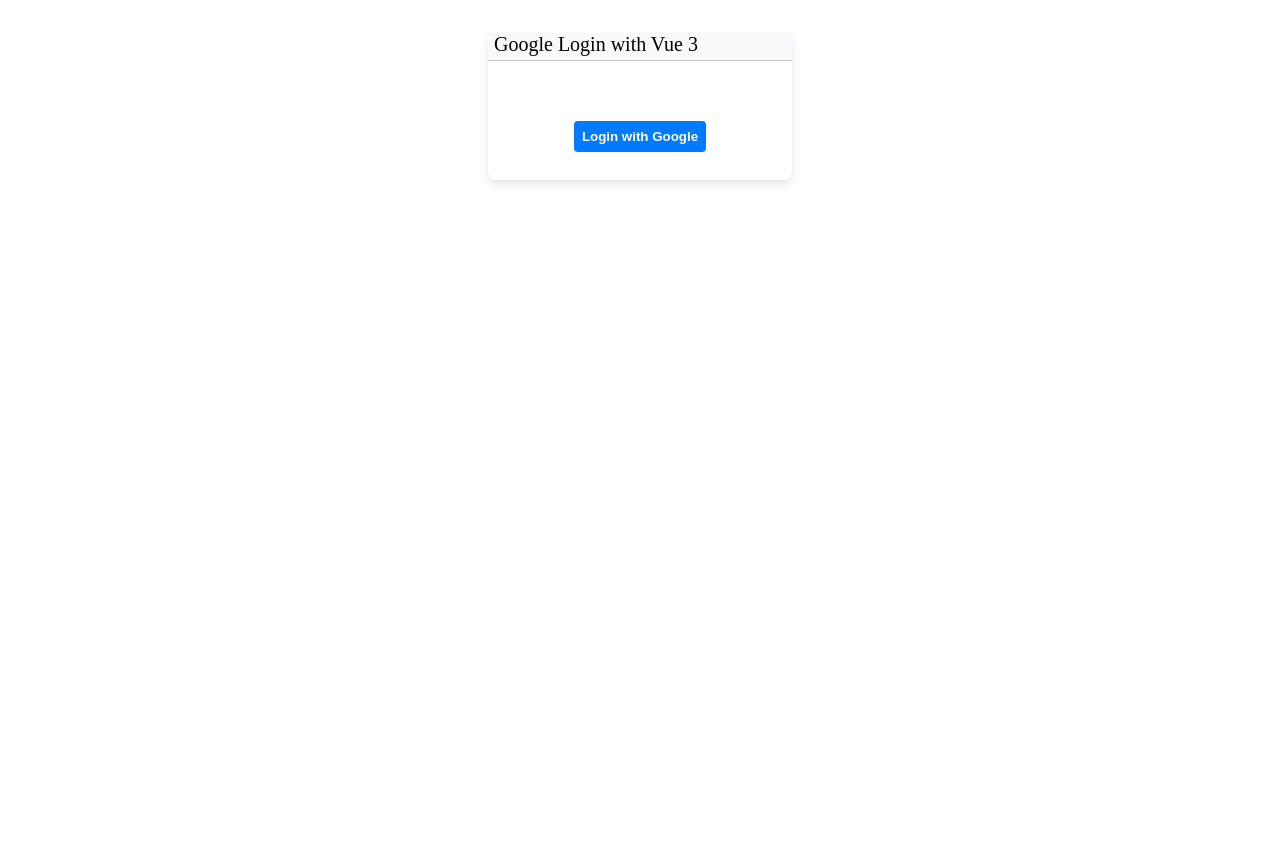
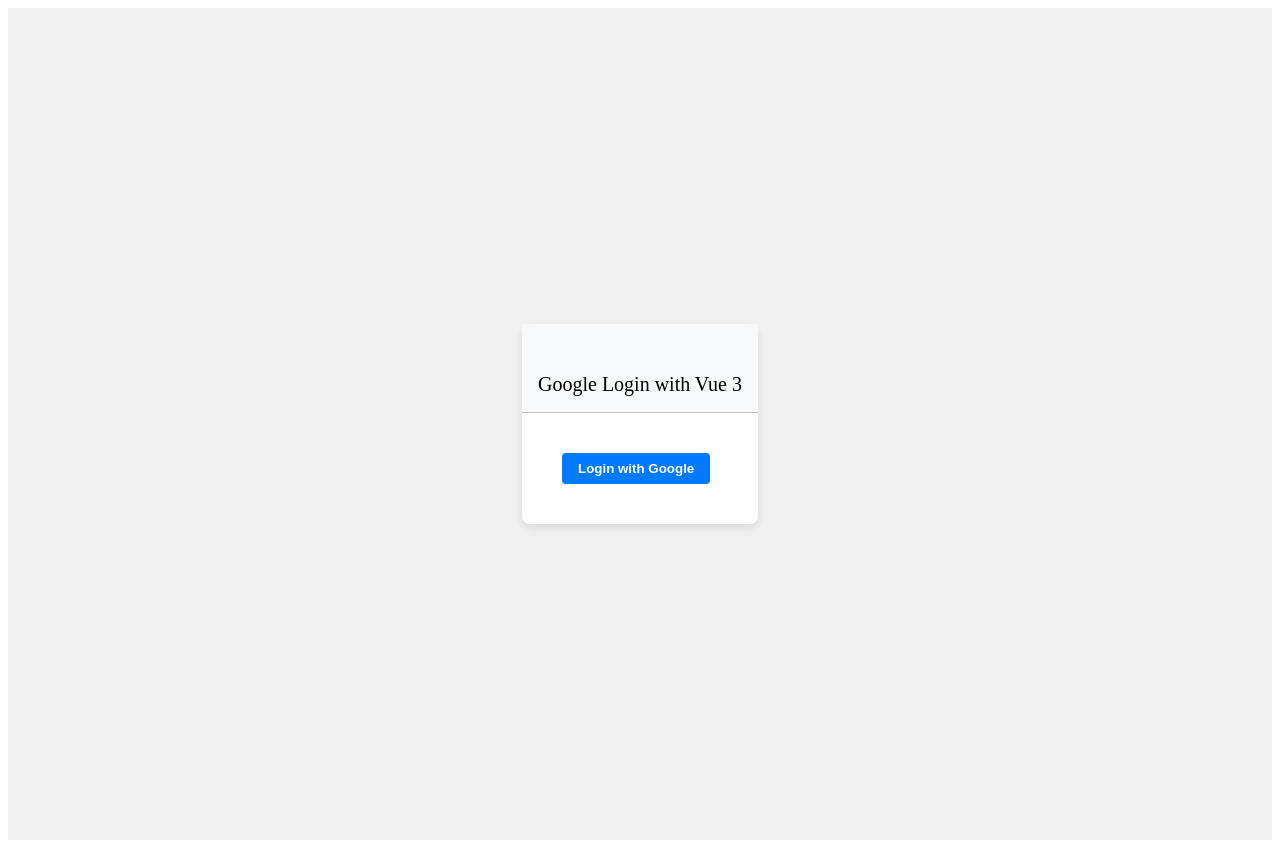
Before and after one commit to Elcand/vue-google, a Vue app: page / in a window 1280 px wide. Before the commit the page ends 800 px from the top, so only its background shows below. Built offline with nearby package versions, Linux system fonts and the light colour scheme; what vue3-google-login would draw is missing.

Commit message:
feat: make page profile

```diff
--- a/src/App.vue
+++ b/src/App.vue
@@ -1,7 +1,37 @@
 <script setup>
-import { ref } from "vue";
+import { ref, onMounted } from "vue";
 import { googleTokenLogin } from "vue3-google-login";
+import axios from "axios";
+
 const accessToken = ref(localStorage.getItem("accessToken"));
+const profile = ref(JSON.parse(localStorage.getItem("profile")));
+const fetchUserProfile = async (token) => {
+  try {
+    const res = await axios.get(
+      "https://www.googleapis.com/oauth2/v1/userinfo",
+      {
+        headers: {
+          Authorization: `Bearer ${token}`,
+          Accept: "application/json",
+        },
+        params: {
+          access_token: token,
+        },
+      }
+    );
+
+    profile.value = res.data;
+    localStorage.setItem("profile", JSON.stringify(res.data));
+  } catch (error) {
+    console.error("Failed to fetch user profile:", error);
+  }
+};
+
+onMounted(() => {
+  if (accessToken.value && !profile.value) {
+    fetchUserProfile(accessToken.value);
+  }
+});
 
 const login = () => {
   googleTokenLogin().then((response) => {
@@ -20,13 +50,34 @@
             <h5 class="card-title mb-0">Google Login with Vue 3</h5>
           </div>
           <div class="card-body">
-            <div class="alert text-center">
-              <div v-show="accessToken" className="alert alert-success">
-                Login Success.
+            <div class="text-center">
+              <div v-if="profile">
+                <div class="text-center mb-3">
+                  <img
+                    id="profile"
+                    :src="profile.picture"
+                    class="rounded-circle bg-dark p-2 shadow"
+                    alt="User profile"
+                  />
+                </div>
+                <table class="table table-striped table-bordered">
+                  <tbody>
+                    <tr>
+                      <td id="name" class="fw-bold">Full Name</td>
+                      <td>{{ profile.name }}</td>
+                    </tr>
+                    <tr>
+                      <td id="email" class="fw-bold">Email Address</td>
+                      <td>{{ profile.email }}</td>
+                    </tr>
+                  </tbody>
+                </table>
               </div>
-              <button class="btn btn-primary" @click="login">
-                Login with Google
-              </button>
+              <div v-else>
+                <button class="btn btn-primary" @click="login">
+                  Login with Google
+                </button>
+              </div>
             </div>
           </div>
         </div>
@@ -37,30 +88,31 @@
 
 <style scoped>
 .container {
-  margin-top: 2rem;
-  margin-left: 10rem;
-  margin-right: 10rem;
-  padding-left: 10rem;
-  padding-right: 10rem;
+  min-height: 100vh;
+  display: flex;
+  align-items: center;
+  justify-content: center;
+  background-color: #f1f1f1;
+  padding: 1rem;
 }
 
 .card {
+  width: 100%;
+  max-width: 500px;
   border-radius: 0.5rem;
   box-shadow: 0 0.25rem 0.5rem rgba(0, 0, 0, 0.1);
-  margin-left: 10rem;
-  margin-right: 10rem;
+  background-color: white;
 }
 
 .card-header {
   background-color: #f8f9fa;
   border-bottom: 1px solid #c3c3c3;
-  margin-bottom: 2rem;
-  padding-bottom: 4px;
-  padding-left: 6px;
+  padding: 1rem;
+  text-align: center;
 }
 
 .card-body {
-  text-align: center;
+  padding: 1.5rem;
 }
 
 .card-title {
@@ -69,10 +121,62 @@
   font-weight: 500;
 }
 
-.alert {
+#profile {
+  width: 120px;
+  height: 120px;
+  border-radius: 50%;
+  object-fit: cover;
+  border: 3px solid #007bff;
+  padding: 5px;
+  background-color: white;
+  box-shadow: 0 0 10px rgba(0, 0, 0, 0.15);
+  transition: transform 0.3s ease;
   margin-bottom: 1rem;
-  padding: 0.75rem 1.25rem;
-  border-radius: 0.25rem;
+}
+
+#profile:hover {
+  transform: scale(1.05);
+}
+
+#name,
+#email {
+  font-weight: bold;
+  color: #4b0082;
+  font-size: 1rem;
+  padding: 0.5rem;
+}
+
+#name::before {
+  content: "👤 ";
+  margin-right: 0.5rem;
+}
+
+#email::before {
+  content: "✉️ ";
+  margin-right: 0.5rem;
+}
+
+.table {
+  margin-top: 1.5rem;
+  width: 100%;
+}
+
+.table td {
+  padding: 0.75rem;
+  vertical-align: middle;
+  word-break: break-word;
+}
+
+.table-bordered {
+  border: 1px solid #dee2e6;
+}
+
+.table-bordered td {
+  border: 1px solid #dee2e6;
+}
+
+.table-striped tbody tr:nth-of-type(odd) {
+  background-color: rgba(0, 0, 0, 0.02);
 }
 
 .btn-primary {
@@ -82,7 +186,7 @@
   border: none;
   border-radius: 4px;
   margin: 1rem;
-  padding: 8px;
+  padding: 8px 16px;
 }
 
 .btn-primary:hover {
@@ -90,9 +194,24 @@
   border-color: #004085;
 }
 
-.alert-success {
-  color: #155724;
-  background-color: #d4edda;
-  border-color: #c3e6cb;
+@media (max-width: 576px) {
+  #profile {
+    width: 80px;
+    height: 80px;
+  }
+
+  .card-body {
+    padding: 1rem;
+  }
+
+  .btn-primary {
+    width: 100%;
+    padding: 12px;
+  }
+
+  .table td {
+    font-size: 0.9rem;
+    padding: 0.5rem;
+  }
 }
 </style>
```
Also changed, not shown: src/iIndex.html (renamed from src/index.html).
